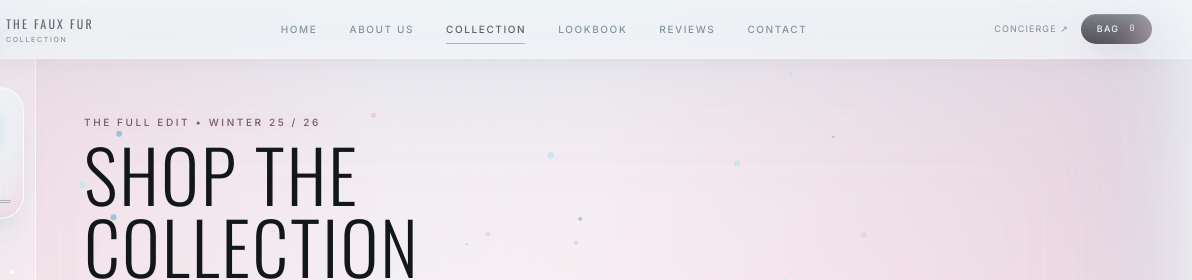
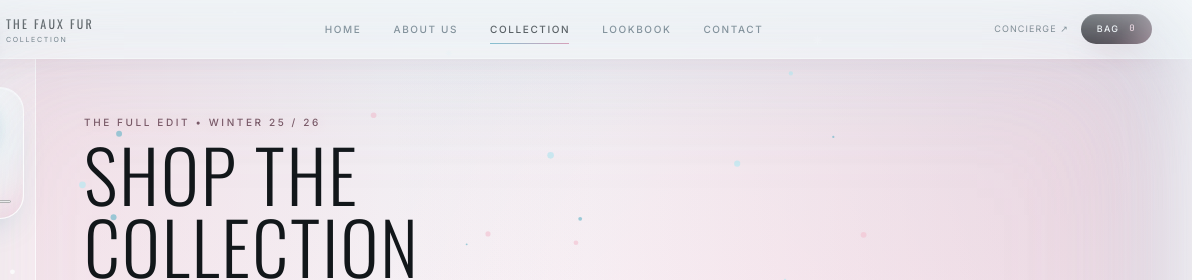
Before and after one commit to Gigx267/Faux-Fur-Collection-, a plain HTML site: page shop.html in a window 1280 px wide. Shown: the top 280 px of the page, 88-1280 px from the left. Drawn offline with nearby package versions, Linux system fonts and the light colour scheme; a web font is replaced by a local one.

Commit message:
Update shop.html

```diff
--- a/shop.html
+++ b/shop.html
@@ -436,7 +436,7 @@
         <a class="top-nav-link" href="./about.html">About Us</a>
         <a class="top-nav-link active" href="./shop.html" aria-current="page">Collection</a>
         <a class="top-nav-link" href="./shop.html">Lookbook</a>
-        <a class="top-nav-link" href="./reviews.html">Reviews</a>
+
         <a class="top-nav-link" href="./contact.html">Contact</a>
       </div>
       <div class="hidden lg:flex items-center gap-3 shrink-0">
```
